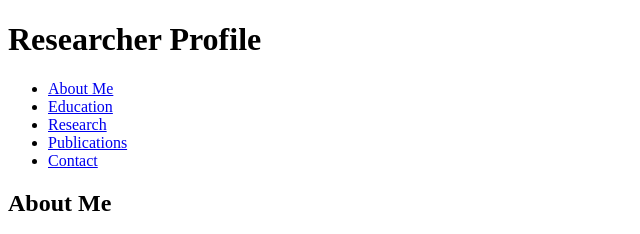
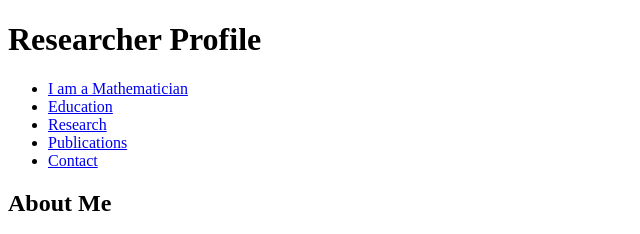
Before and after one commit to airdipu/arahman.io, a plain HTML site: page index.html in a window 1280 px wide. Shown: the top 234 px of the page, 0-640 px from the left. Drawn offline with Linux system fonts and the light colour scheme.

Commit message:
Update index.html

```diff
--- a/index.html
+++ b/index.html
@@ -11,7 +11,7 @@
 
 	<nav>
 		<ul>
-			<li><a href="#about">About Me</a></li>
+			<li><a href="#about">I am a Mathematician</a></li>
 			<li><a href="#education">Education</a></li>
 			<li><a href="#research">Research</a></li>
 			<li><a href="#publications">Publications</a></li>
```
